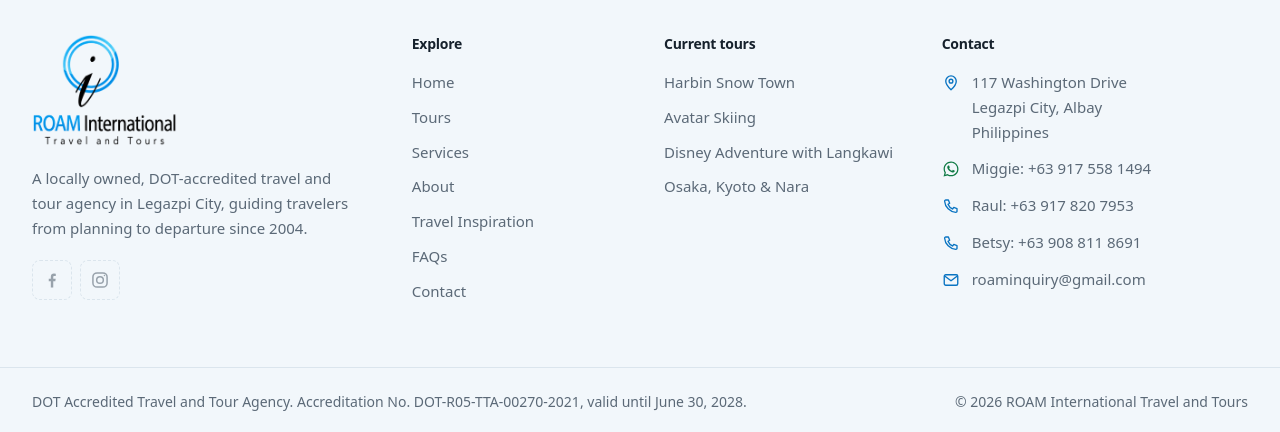
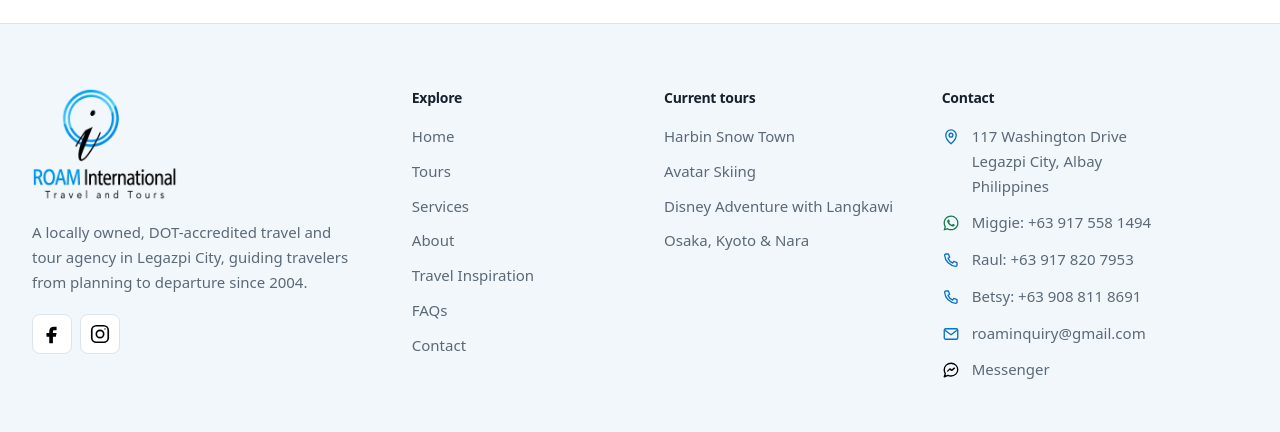
Before and after one commit to jill1214/roam-international, a Next.js app: page / in a window 1280 px wide. Shown: the part 7041-7473 px from the top of the page. Built offline with nearby package versions, Linux system fonts and the light colour scheme; no server answers.

Commit message:
Socmed icons into clickable and improve appearance

```diff
--- a/src/components/Footer.tsx
+++ b/src/components/Footer.tsx
@@ -4,33 +4,69 @@
 import { tours } from "@/data/tours";
 import { waLink, quickInquiryText } from "@/lib/whatsapp";
 import { Container } from "./ui";
-import { FacebookIcon, InstagramIcon, MailIcon, PhoneIcon, PinIcon, WhatsAppIcon } from "./Icons";
+import {
+  FacebookIcon,
+  InstagramIcon,
+  MailIcon,
+  MessengerIcon,
+  PhoneIcon,
+  PinIcon,
+  WhatsAppIcon,
+} from "./Icons";
 
 export function Footer() {
   const socials = [
-    { key: "facebook", label: "Facebook", href: site.social.facebook, Icon: FacebookIcon },
-    { key: "instagram", label: "Instagram", href: site.social.instagram, Icon: InstagramIcon },
+    {
+      key: "facebook",
+      label: "Facebook",
+      href: site.social.facebook,
+      Icon: FacebookIcon,
+    },
+    {
+      key: "instagram",
+      label: "Instagram",
+      href: site.social.instagram,
+      Icon: InstagramIcon,
+    },
   ];
 
   return (
     <footer className="border-t border-line bg-mist">
       <Container className="grid gap-12 py-16 md:grid-cols-2 lg:grid-cols-[1.3fr_0.8fr_0.9fr_1.2fr]">
         <div>
-          <Image src="/images/brand/logo-stacked.png" alt="ROAM International Travel and Tours" width={640} height={493} className="h-28 w-auto" />
+          <Image
+            src="/images/brand/logo-stacked.png"
+            alt="ROAM International Travel and Tours"
+            width={640}
+            height={493}
+            className="h-28 w-auto"
+          />
           <p className="mt-5 max-w-sm text-[0.9375rem] text-muted">
-            A locally owned, DOT-accredited travel and tour agency in Legazpi City, guiding travelers from planning to departure since {site.established.year}.
+            A locally owned, DOT-accredited travel and tour agency in Legazpi
+            City, guiding travelers from planning to departure since{" "}
+            {site.established.year}.
           </p>
           <ul className="mt-5 flex gap-2" aria-label="Social media">
             {socials.map(({ key, label, href, Icon }) => (
               <li key={key}>
                 {href ? (
-                  <a href={href} target="_blank" rel="noopener noreferrer" className="inline-flex size-10 items-center justify-center rounded-lg border border-line bg-white text-brand-700 hover:border-brand-300">
-                    <Icon /><span className="sr-only">{label}</span>
+                  <a
+                    href={href}
+                    target="_blank"
+                    rel="noopener noreferrer"
+                    aria-label={`ROAM on ${label} (opens in a new tab)`}
+                    className="inline-flex size-10 items-center justify-center rounded-lg border border-line bg-white text-black hover:border-brand-300"
+                  >
+                    <Icon width={22} height={22} />
                   </a>
                 ) : (
                   // Placeholder until ROAM's profile URLs are added in src/data/site.ts
-                  <span title={`${label} link coming soon`} className="inline-flex size-10 items-center justify-center rounded-lg border border-dashed border-line text-muted/60">
-                    <Icon /><span className="sr-only">{label} (link coming soon)</span>
+                  <span
+                    title={`${label} link coming soon`}
+                    className="inline-flex size-10 items-center justify-center rounded-lg border border-dashed border-line text-muted/60"
+                  >
+                    <Icon width={22} height={22} />
+                    <span className="sr-only">{label} (link coming soon)</span>
                   </span>
                 )}
               </li>
@@ -42,7 +78,11 @@
           <h2 className="text-sm font-bold text-ink">Explore</h2>
           <ul className="mt-4 space-y-2.5 text-[0.9375rem]">
             {navLinks.map((l) => (
-              <li key={l.href}><Link href={l.href} className="text-muted hover:text-brand-700">{l.label}</Link></li>
+              <li key={l.href}>
+                <Link href={l.href} className="text-muted hover:text-brand-700">
+                  {l.label}
+                </Link>
+              </li>
             ))}
           </ul>
         </nav>
@@ -51,7 +91,14 @@
           <h2 className="text-sm font-bold text-ink">Current tours</h2>
           <ul className="mt-4 space-y-2.5 text-[0.9375rem]">
             {tours.map((t) => (
-              <li key={t.slug}><Link href={`/tours/${t.slug}`} className="text-muted hover:text-brand-700">{t.name}</Link></li>
+              <li key={t.slug}>
+                <Link
+                  href={`/tours/${t.slug}`}
+                  className="text-muted hover:text-brand-700"
+                >
+                  {t.name}
+                </Link>
+              </li>
             ))}
           </ul>
         </div>
@@ -60,27 +107,82 @@
           <h2 className="text-sm font-bold text-ink">Contact</h2>
           <ul className="mt-4 space-y-3 text-[0.9375rem]">
             <li className="flex gap-3">
-              <PinIcon className="mt-1 shrink-0 text-brand-600" width={18} height={18} />
+              <PinIcon
+                className="mt-1 shrink-0 text-brand-600"
+                width={18}
+                height={18}
+              />
               <address className="not-italic text-muted">
-                {site.address.street}<br />{site.address.city}, {site.address.province}<br />{site.address.country}
+                {site.address.street}
+                <br />
+                {site.address.city}, {site.address.province}
+                <br />
+                {site.address.country}
               </address>
             </li>
             <li className="flex gap-3">
-              <WhatsAppIcon className="mt-1 shrink-0 text-wa" width={18} height={18} />
-              <a href={waLink(quickInquiryText())} target="_blank" rel="noopener noreferrer" className="text-muted hover:text-brand-700">
+              <WhatsAppIcon
+                className="mt-1 shrink-0 text-wa"
+                width={18}
+                height={18}
+              />
+              <a
+                href={waLink(quickInquiryText())}
+                target="_blank"
+                rel="noopener noreferrer"
+                className="text-muted hover:text-brand-700"
+              >
                 {site.whatsapp.name}: {site.whatsapp.display}
               </a>
             </li>
-            {site.contacts.filter((c) => !c.primary).map((c) => (
-              <li key={c.name} className="flex gap-3">
-                <PhoneIcon className="mt-1 shrink-0 text-brand-600" width={18} height={18} />
-                <a href={`tel:${c.tel}`} className="text-muted hover:text-brand-700">{c.name}: {c.display}</a>
+            {site.contacts
+              .filter((c) => !c.primary)
+              .map((c) => (
+                <li key={c.name} className="flex gap-3">
+                  <PhoneIcon
+                    className="mt-1 shrink-0 text-brand-600"
+                    width={18}
+                    height={18}
+                  />
+                  <a
+                    href={`tel:${c.tel}`}
+                    className="text-muted hover:text-brand-700"
+                  >
+                    {c.name}: {c.display}
+                  </a>
+                </li>
+              ))}
+            <li className="flex gap-3">
+              <MailIcon
+                className="mt-1 shrink-0 text-brand-600"
+                width={18}
+                height={18}
+              />
+              <a
+                href={`mailto:${site.email}`}
+                className="break-all text-muted hover:text-brand-700"
+              >
+                {site.email}
+              </a>
+            </li>
+            {site.messengerUrl && (
+              <li className="flex gap-3">
+                <MessengerIcon
+                  className="mt-1 shrink-0 text-black"
+                  width={18}
+                  height={18}
+                />
+                <a
+                  href={site.messengerUrl}
+                  target="_blank"
+                  rel="noopener noreferrer"
+                  aria-label="Message ROAM on Messenger (opens in a new tab)"
+                  className="text-muted hover:text-brand-700"
+                >
+                  Messenger
+                </a>
               </li>
-            ))}
-            <li className="flex gap-3">
-              <MailIcon className="mt-1 shrink-0 text-brand-600" width={18} height={18} />
-              <a href={`mailto:${site.email}`} className="break-all text-muted hover:text-brand-700">{site.email}</a>
-            </li>
+            )}
           </ul>
         </div>
       </Container>
@@ -88,9 +190,13 @@
       <div className="border-t border-line">
         <Container className="flex flex-col gap-3 py-6 text-sm text-muted md:flex-row md:items-center md:justify-between">
           <p>
-            {site.accreditation.label}. Accreditation No. {site.accreditation.number}, valid until {site.accreditation.validUntil}.
+            {site.accreditation.label}. Accreditation No.{" "}
+            {site.accreditation.number}, valid until{" "}
+            {site.accreditation.validUntil}.
           </p>
-          <p>© {new Date().getFullYear()} {site.name}</p>
+          <p>
+            © {new Date().getFullYear()} {site.name}
+          </p>
         </Container>
       </div>
     </footer>
--- a/src/components/Icons.tsx
+++ b/src/components/Icons.tsx
@@ -2,9 +2,17 @@
 
 type P = SVGProps<SVGSVGElement>;
 const base = (p: P) => ({
-  width: 20, height: 20, viewBox: "0 0 24 24", fill: "none", stroke: "currentColor",
-  strokeWidth: 1.8, strokeLinecap: "round" as const, strokeLinejoin: "round" as const,
-  "aria-hidden": true, focusable: false, ...p,
+  width: 20,
+  height: 20,
+  viewBox: "0 0 24 24",
+  fill: "none",
+  stroke: "currentColor",
+  strokeWidth: 1.8,
+  strokeLinecap: "round" as const,
+  strokeLinejoin: "round" as const,
+  "aria-hidden": true,
+  focusable: false,
+  ...p,
 });
 
 export const WhatsAppIcon = (p: P) => (
@@ -13,59 +21,137 @@
   </svg>
 );
 export const PhoneIcon = (p: P) => (
-  <svg {...base(p)}><path d="M5 4h3.5l1.7 4.3-2.2 1.4a11 11 0 0 0 6.3 6.3l1.4-2.2L20 15.5V19a1.5 1.5 0 0 1-1.6 1.5C10.6 20 4 13.4 3.5 5.6A1.5 1.5 0 0 1 5 4Z" /></svg>
+  <svg {...base(p)}>
+    <path d="M5 4h3.5l1.7 4.3-2.2 1.4a11 11 0 0 0 6.3 6.3l1.4-2.2L20 15.5V19a1.5 1.5 0 0 1-1.6 1.5C10.6 20 4 13.4 3.5 5.6A1.5 1.5 0 0 1 5 4Z" />
+  </svg>
 );
 export const MailIcon = (p: P) => (
-  <svg {...base(p)}><rect x="3" y="5" width="18" height="14" rx="2" /><path d="m4 7 8 6 8-6" /></svg>
+  <svg {...base(p)}>
+    <rect x="3" y="5" width="18" height="14" rx="2" />
+    <path d="m4 7 8 6 8-6" />
+  </svg>
 );
 export const PinIcon = (p: P) => (
-  <svg {...base(p)}><path d="M12 21s-7-6.2-7-11.5A7 7 0 0 1 19 9.5C19 14.8 12 21 12 21Z" /><circle cx="12" cy="9.5" r="2.5" /></svg>
+  <svg {...base(p)}>
+    <path d="M12 21s-7-6.2-7-11.5A7 7 0 0 1 19 9.5C19 14.8 12 21 12 21Z" />
+    <circle cx="12" cy="9.5" r="2.5" />
+  </svg>
 );
 export const CalendarIcon = (p: P) => (
-  <svg {...base(p)}><rect x="3.5" y="5" width="17" height="15.5" rx="2" /><path d="M3.5 10h17M8 3v4M16 3v4" /></svg>
+  <svg {...base(p)}>
+    <rect x="3.5" y="5" width="17" height="15.5" rx="2" />
+    <path d="M3.5 10h17M8 3v4M16 3v4" />
+  </svg>
 );
 export const ClockIcon = (p: P) => (
-  <svg {...base(p)}><circle cx="12" cy="12" r="8.5" /><path d="M12 7.5V12l3 2" /></svg>
+  <svg {...base(p)}>
+    <circle cx="12" cy="12" r="8.5" />
+    <path d="M12 7.5V12l3 2" />
+  </svg>
 );
 export const CheckIcon = (p: P) => (
-  <svg {...base(p)}><path d="m5 12.5 4.2 4L19 7" /></svg>
+  <svg {...base(p)}>
+    <path d="m5 12.5 4.2 4L19 7" />
+  </svg>
 );
 export const MinusIcon = (p: P) => (
-  <svg {...base(p)}><path d="M6 12h12" /></svg>
+  <svg {...base(p)}>
+    <path d="M6 12h12" />
+  </svg>
 );
 export const InfoIcon = (p: P) => (
-  <svg {...base(p)}><circle cx="12" cy="12" r="8.5" /><path d="M12 11v5M12 8h.01" /></svg>
+  <svg {...base(p)}>
+    <circle cx="12" cy="12" r="8.5" />
+    <path d="M12 11v5M12 8h.01" />
+  </svg>
 );
 export const MenuIcon = (p: P) => (
-  <svg {...base(p)}><path d="M4 7h16M4 12h16M4 17h16" /></svg>
+  <svg {...base(p)}>
+    <path d="M4 7h16M4 12h16M4 17h16" />
+  </svg>
 );
 export const CloseIcon = (p: P) => (
-  <svg {...base(p)}><path d="M6 6l12 12M18 6 6 18" /></svg>
+  <svg {...base(p)}>
+    <path d="M6 6l12 12M18 6 6 18" />
+  </svg>
 );
 export const FacebookIcon = (p: P) => (
-  <svg {...base(p)} fill="currentColor" stroke="none"><path d="M13.5 21v-7.5h2.5l.4-3h-2.9V8.6c0-.87.25-1.46 1.5-1.46h1.55V4.47A20 20 0 0 0 14.3 4.3c-2.2 0-3.7 1.34-3.7 3.8v2.4H8.1v3h2.5V21h2.9Z" /></svg>
+  <svg {...base(p)} viewBox="0 0 24 24" fill="currentColor" stroke="none">
+    <path d="M14 8h3V4h-3c-3.3 0-5 1.9-5 5v2H6v4h3v7h4v-7h3.2l.8-4H13V9c0-.7.3-1 1-1Z" />
+  </svg>
 );
+
 export const InstagramIcon = (p: P) => (
-  <svg {...base(p)}><rect x="3.5" y="3.5" width="17" height="17" rx="5" /><circle cx="12" cy="12" r="4" /><path d="M17.3 6.7h.01" /></svg>
+  <svg
+    {...base(p)}
+    viewBox="0 0 24 24"
+    fill="none"
+    stroke="currentColor"
+    strokeWidth="1.8"
+    strokeLinecap="round"
+    strokeLinejoin="round"
+  >
+    <rect x="3" y="3" width="18" height="18" rx="5" />
+    <circle cx="12" cy="12" r="4" />
+    <circle cx="17.5" cy="6.5" r="0.8" fill="currentColor" stroke="none" />
+  </svg>
+);
+
+export const MessengerIcon = (p: P) => (
+  <svg
+    {...base(p)}
+    viewBox="0 0 24 24"
+    fill="none"
+    stroke="currentColor"
+    strokeWidth="1.8"
+    strokeLinecap="round"
+    strokeLinejoin="round"
+  >
+    <path d="M21 11.5c0 4.7-4 8.5-9 8.5-1.4 0-2.8-.3-4-.8L3 21l1.5-4.3A8 8 0 0 1 3 11.5C3 6.8 7 3 12 3s9 3.8 9 8.5Z" />
+    <path d="m7.5 13.5 3-3 2.5 2 3.5-3" />
+  </svg>
 );
 export const ShieldIcon = (p: P) => (
-  <svg {...base(p)}><path d="M12 3 5 6v5.5c0 4.4 3 8.2 7 9.5 4-1.3 7-5.1 7-9.5V6l-7-3Z" /><path d="m9 12 2.2 2.2L15.5 10" /></svg>
+  <svg {...base(p)}>
+    <path d="M12 3 5 6v5.5c0 4.4 3 8.2 7 9.5 4-1.3 7-5.1 7-9.5V6l-7-3Z" />
+    <path d="m9 12 2.2 2.2L15.5 10" />
+  </svg>
 );
 export const CompassIcon = (p: P) => (
-  <svg {...base(p)}><circle cx="12" cy="12" r="8.5" /><path d="m15.5 8.5-2 5-5 2 2-5 5-2Z" /></svg>
+  <svg {...base(p)}>
+    <circle cx="12" cy="12" r="8.5" />
+    <path d="m15.5 8.5-2 5-5 2 2-5 5-2Z" />
+  </svg>
 );
 export const PeopleIcon = (p: P) => (
-  <svg {...base(p)}><circle cx="9" cy="8.5" r="3" /><path d="M3.5 19c.6-3 2.8-4.8 5.5-4.8s4.9 1.8 5.5 4.8" /><circle cx="17" cy="9.5" r="2.4" /><path d="M16.5 14.3c2 .2 3.5 1.7 4 4.2" /></svg>
+  <svg {...base(p)}>
+    <circle cx="9" cy="8.5" r="3" />
+    <path d="M3.5 19c.6-3 2.8-4.8 5.5-4.8s4.9 1.8 5.5 4.8" />
+    <circle cx="17" cy="9.5" r="2.4" />
+    <path d="M16.5 14.3c2 .2 3.5 1.7 4 4.2" />
+  </svg>
 );
 export const DocumentIcon = (p: P) => (
-  <svg {...base(p)}><path d="M7 3h7l4 4v14H7z" /><path d="M14 3v4h4M10 12h5M10 16h5" /></svg>
+  <svg {...base(p)}>
+    <path d="M7 3h7l4 4v14H7z" />
+    <path d="M14 3v4h4M10 12h5M10 16h5" />
+  </svg>
 );
 export const GlobeIcon = (p: P) => (
-  <svg {...base(p)}><circle cx="12" cy="12" r="8.5" /><path d="M3.5 12h17M12 3.5c2.4 2.4 3.5 5.3 3.5 8.5s-1.1 6.1-3.5 8.5c-2.4-2.4-3.5-5.3-3.5-8.5S9.6 5.9 12 3.5Z" /></svg>
+  <svg {...base(p)}>
+    <circle cx="12" cy="12" r="8.5" />
+    <path d="M3.5 12h17M12 3.5c2.4 2.4 3.5 5.3 3.5 8.5s-1.1 6.1-3.5 8.5c-2.4-2.4-3.5-5.3-3.5-8.5S9.6 5.9 12 3.5Z" />
+  </svg>
 );
 export const RouteIcon = (p: P) => (
-  <svg {...base(p)}><circle cx="6" cy="18" r="2.2" /><circle cx="18" cy="6" r="2.2" /><path d="M8.2 18H15a3 3 0 0 0 0-6H9a3 3 0 0 1 0-6h6.8" /></svg>
+  <svg {...base(p)}>
+    <circle cx="6" cy="18" r="2.2" />
+    <circle cx="18" cy="6" r="2.2" />
+    <path d="M8.2 18H15a3 3 0 0 0 0-6H9a3 3 0 0 1 0-6h6.8" />
+  </svg>
 );
 export const ChevronDownIcon = (p: P) => (
-  <svg {...base(p)}><path d="m6 9 6 6 6-6" /></svg>
+  <svg {...base(p)}>
+    <path d="m6 9 6 6 6-6" />
+  </svg>
 );
```
Also changed, not shown: src/data/site.ts (+6 -3 lines).
